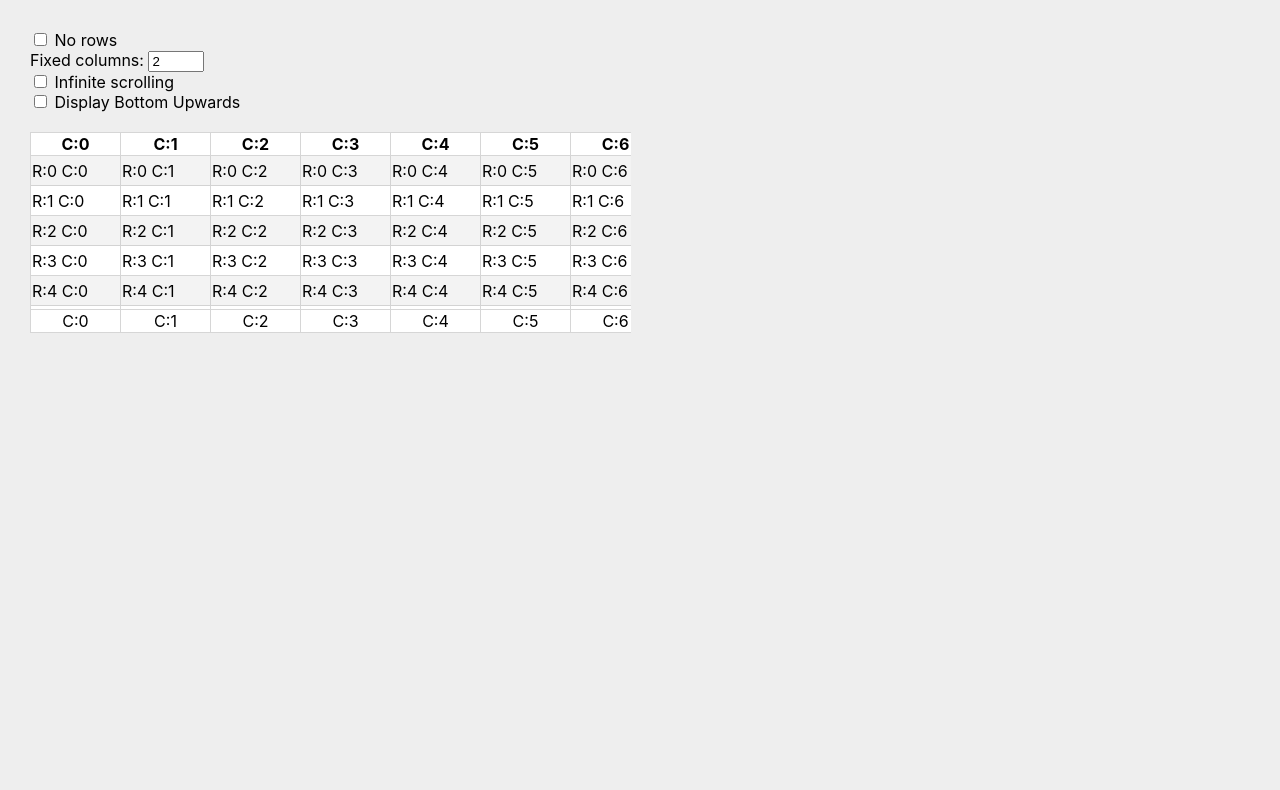
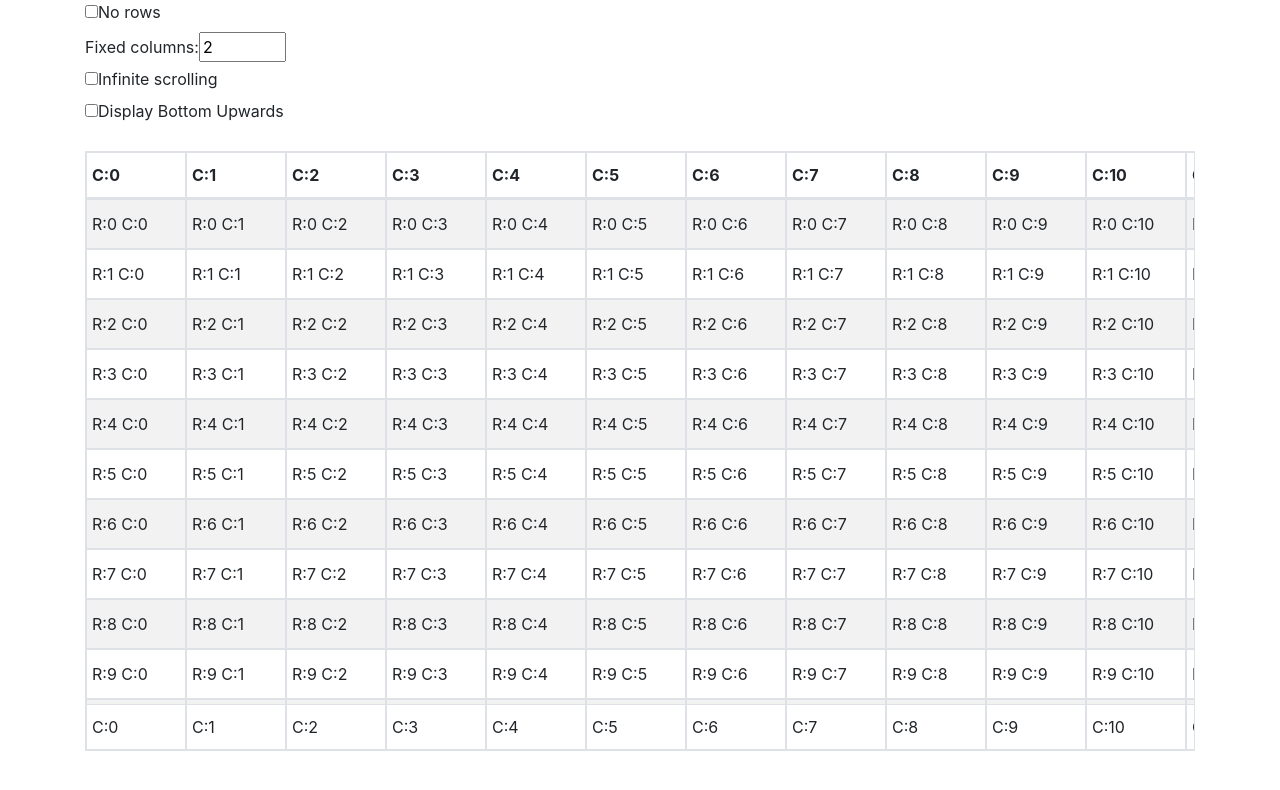
Before and after one commit to nicoladefranceschi/react-infinite-table, a React app: page / in a window 1280 px wide. Shown: the top 790 px of the page. Built offline with nearby package versions, Linux system fonts and the light colour scheme.

Commit message:
added bootstrap (in demo) and fixes

```diff
--- a/package.json
+++ b/package.json
@@ -53,6 +53,7 @@
     "@babel/preset-react": "^7.9.4",
     "babel-eslint": "^10.1.0",
     "babel-loader": "^8.1.0",
+    "bootstrap": "^4.4.1",
     "cross-env": "^7.0.2",
     "css-loader": "^3.5.2",
     "eslint": "^6.8.0",
--- a/src/Table.js
+++ b/src/Table.js
@@ -34,6 +34,7 @@ export class Table extends React.Component {
     displayBottomUpwards: PropTypes.bool.isRequired,
 
     className: PropTypes.string,
+    tableClassName: PropTypes.string,
 
     onColumnWidthChange: PropTypes.func,
     onColumnOrderChange: PropTypes.func
@@ -405,8 +406,6 @@ export class Table extends React.Component {
 
       this._initialColumnWidth = columnWidth
     } else if (isOrdering) {
-      this._oldStyleData = {}
-
       cellEl.classList.add('react-infinite-column-reordering')
       this._isDraggingReorder = true
 
@@ -439,22 +438,6 @@ export class Table extends React.Component {
         }
         this._isDraggingReorderStarted = true
         cellEl.classList.add('react-infinite-column-reordering-started')
-
-        this._oldStyleData = {
-          marginLeft: cellEl.style.marginLeft,
-          borderLeft: cellEl.style.borderLeft,
-          width: cellEl.style.width,
-          maxWidth: cellEl.style.maxWidth,
-          minWidth: cellEl.style.minWidth
-        }
-
-        const addedBorderWidth = 1
-        const width = cellEl.getBoundingClientRect().width + addedBorderWidth
-        cellEl.style.marginLeft = `${-addedBorderWidth}px`
-        cellEl.style.borderLeft = `${addedBorderWidth}px solid red`
-        cellEl.style.width = `${width}px`
-        cellEl.style.maxWidth = `${width}px`
-        cellEl.style.minWidth = `${width}px`
       }
 
       this.reorderColumn(x, true)
@@ -475,14 +458,6 @@ export class Table extends React.Component {
       this.resizeColumn(columnIndex, Math.max(width + data.x - this._initialDataX, minColumnWidth), false)
     }
     if (this._isDraggingReorder) {
-      const oldStyleData = this._oldStyleData
-      for (const key in oldStyleData) {
-        if (Object.prototype.hasOwnProperty.call(oldStyleData, key)) {
-          const value = oldStyleData[key]
-          cellEl.style[key] = value
-        }
-      }
-
       if (this._isDraggingReorderStarted) {
         const x = data.x - this._initialDataX
         this.reorderColumn(x, false)
@@ -493,7 +468,6 @@ export class Table extends React.Component {
     delete this._initialDataX
     delete this._isDraggingResizer
     delete this._isDraggingReorder
-    delete this._oldStyleData
     delete this._columnDrag
     delete this._columnOrdering
     delete this._isDraggingReorderStarted
@@ -514,7 +488,11 @@ export class Table extends React.Component {
           className={classNames(
             (rowIndex % 2 === 0) ? 'tr-odd' : 'tr-even'
           )}
-          style={infiniteHelpers.buildHeightStyle(rowHeight)}
+          style={{
+            height: Math.ceil(rowHeight),
+            minHeight: Math.ceil(rowHeight),
+            maxHeight: Math.ceil(rowHeight)
+          }}
         >
           {this.props.columns.map((column, columnIndex) => {
             const classes = [
@@ -698,7 +676,7 @@ export class Table extends React.Component {
           onScroll={this.handleScroll}
         >
           <div className='react-infinite-table-scroll-smoother' />
-          <table>
+          <table className={this.props.tableClassName}>
             {this.props.headerCount > 0 && (
               <thead>
                 {this.renderHeaderRows()}
@@ -709,16 +687,23 @@ export class Table extends React.Component {
               style={infiniteScrollStyles}
             >
               <tr
-                ref={c => { this.topSpacer = c }}
-                style={infiniteHelpers.buildHeightStyle(topSpacerHeight)}
+                className='react-infinite-table-spacer'
+                ref={c => { this.topSpacer = c }} style={{
+                  height: Math.ceil(topSpacerHeight)
+                }}
               />
+              <tr className='react-infinite-table-spacer' style={{ height: 0 }} /> {/* to fix odd-even numbers */}
               {this.props.displayBottomUpwards && loadingSpinner}
               {displayables}
               {!this.props.displayBottomUpwards && loadingSpinner}
-              <tr
-                ref={c => { this.bottomSpacer = c }}
-                style={infiniteHelpers.buildHeightStyle(bottomSpacerHeight, 'minHeight')}
-              />
+              <tr className='react-infinite-table-spacer' ref={c => { this.bottomSpacer = c }}>
+                <td>
+                  <div style={{
+                    minHeight: Math.ceil(bottomSpacerHeight)
+                  }}
+                  />
+                </td>
+              </tr>
             </tbody>
             {this.props.footerCount > 0 && (
               <tfoot>
--- a/src/demo/App.js
+++ b/src/demo/App.js
@@ -9,11 +9,9 @@ import '../style.scss'
 
 import './App.scss'
 
-const ROW_HEIGHT = 30
-
 const N_ROWS = 10 ** 3
 const INFINITE_SCROLLING_N_ROWS = 30
-const N_COLS = 10
+const N_COLS = 20
 
 function cellRenderer ({
   key,
@@ -64,7 +62,7 @@ for (let index = 0; index < N_COLS; index++) {
     cellRenderer: cellRenderer,
     headerRenderer: headerRenderer,
     footerRenderer: footerRenderer,
-    width: 90
+    width: 100
   })
 }
 
@@ -198,6 +196,7 @@ class App extends React.Component {
     } = this.state
 
     return (
+      <div className='container'>
         <div className='App'>
           <div className='settings'>
             <div>
@@ -242,8 +241,9 @@ class App extends React.Component {
           </div>
           <Table
             className='example-table'
-          height={200}
-          rowHeight={ROW_HEIGHT}
+            tableClassName='table table-bordered table-striped'
+            height={600}
+            rowHeight={50}
             rows={rows}
             columns={columns}
             fixedColumnsLeftCount={fixedColumnsLeftCount}
@@ -259,6 +259,7 @@ class App extends React.Component {
             onColumnOrderChange={this.onColumnOrderChange}
           />
         </div>
+      </div>
     )
   }
 }
--- a/src/demo/App.scss
+++ b/src/demo/App.scss
@@ -1,37 +1,35 @@
-body {
-  margin: 0;
-  font-family: -apple-system, BlinkMacSystemFont, 'Segoe UI', 'Roboto', 'Oxygen',
-    'Ubuntu', 'Cantarell', 'Fira Sans', 'Droid Sans', 'Helvetica Neue',
-    sans-serif;
-  -webkit-font-smoothing: antialiased;
-  -moz-osx-font-smoothing: grayscale;
-  padding: 30px;
-  background: #eee;
+// fix: no transparent backgrounds
+$table-accent-bg: #F2F2F2;
+
+@import "~bootstrap/scss/bootstrap.scss";
+
+// fix: backgrounds on td, not on tr!
+.table-striped {
+  tbody tr:nth-of-type(#{$table-striped-order}) {
+    background-color: unset;
+  }
+  tbody tr:nth-of-type(#{$table-striped-order}) td {
+    background-color: $table-accent-bg;
+  }
 }
 
+// fix: border on wrapper, not on table
 .example-table {
-  background: white;
-  width: 600px;
-  max-width: calc(100vw - 60px);
-
-  border-left: 1px solid #cccc;
-  border-top: 1px solid #cccc;
-
-  tfoot td {
-    border-top: 1px solid #cccc;
-    text-align: center;
+  .table-bordered {
+    border: none;
+  }
+  .react-infinite-table-wrapper {
+    border: $table-border-width solid $table-border-color;
   }
 }
 
 .example-table {
   td, th {
-    background-color: #ffff;
-    border-right: 1px solid #cccc;
-    border-bottom: 1px solid #cccc;
-  }
-
-  .tr-odd td {
-    background-color: #f3f3f3;
+    padding: 10px 5px;
+    vertical-align: middle;
+    overflow: hidden;
+    text-overflow: ellipsis;
+    white-space: nowrap;
   }
 }
 
--- a/src/style.scss
+++ b/src/style.scss
@@ -27,10 +27,12 @@
     table-layout: fixed;
     box-sizing: border-box;
     min-height: 100%;
+    margin: 0px;
   }
 
   td, th {
     box-sizing: border-box;
+    background: white;
 
     &.is-fixed-left {
       position: sticky;
@@ -113,11 +115,6 @@
       width: 4px;
       cursor: col-resize;
     }
-
-
-    &.react-infinite-column-reordering-started {
-      position: absolute;
-    }
   }
 
   tr.react-infinite-table-loading-no-rows {
@@ -133,4 +130,12 @@
       }
     }
   }
+
+  tr.react-infinite-table-spacer {
+    td {
+      border: none;
+      padding: 0px;
+      margin: 0px;
+    }
+  }
 }
--- a/src/utils/infiniteHelpers.js
+++ b/src/utils/infiniteHelpers.js
@@ -36,9 +36,3 @@ export function recomputeApertureStateFromOptionsAndScrollTop (
     displayIndexEnd: infiniteComputer.getDisplayIndexEnd(apertureBottom)
   }
 }
-
-export function buildHeightStyle (height, heightKey = 'height') {
-  return {
-    [heightKey]: Math.ceil(height)
-  }
-}
```
Also changed, not shown: 2 other files (tests, documents, lock files or other folders). Lines whose indentation alone changed are shown as unchanged.
